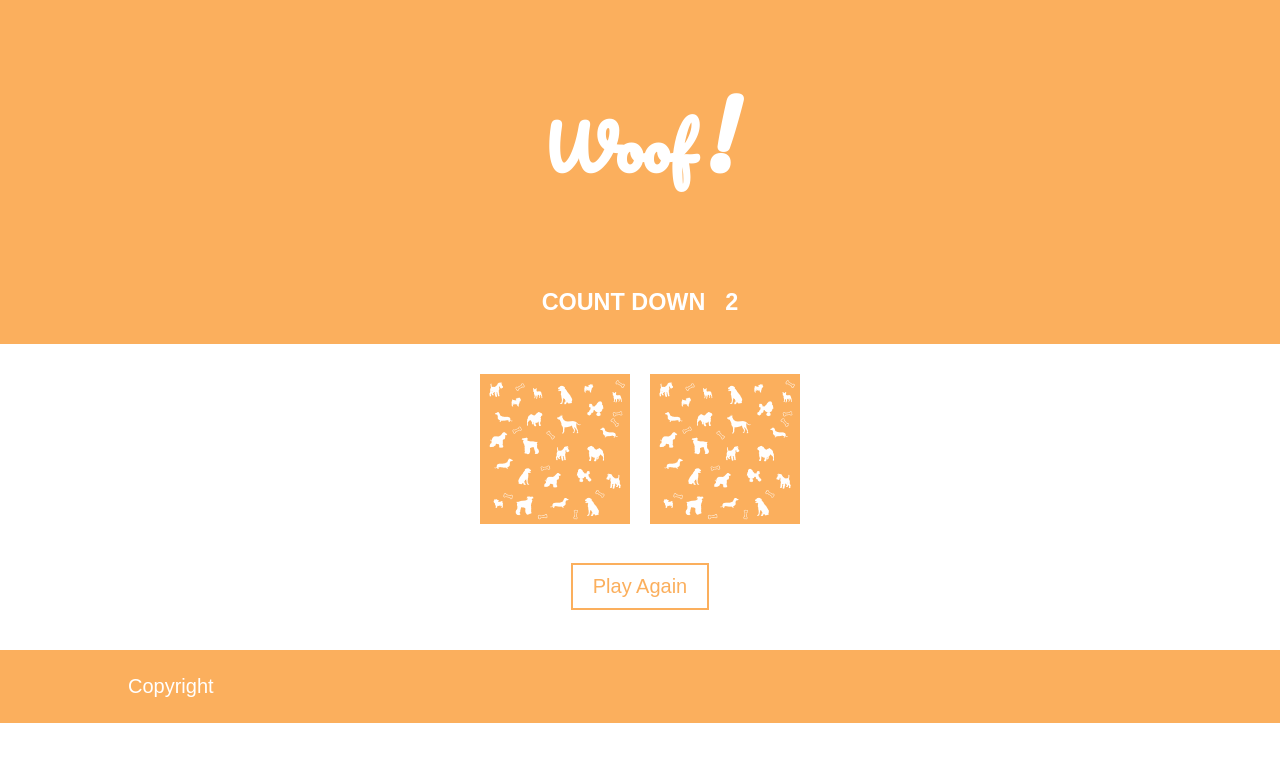
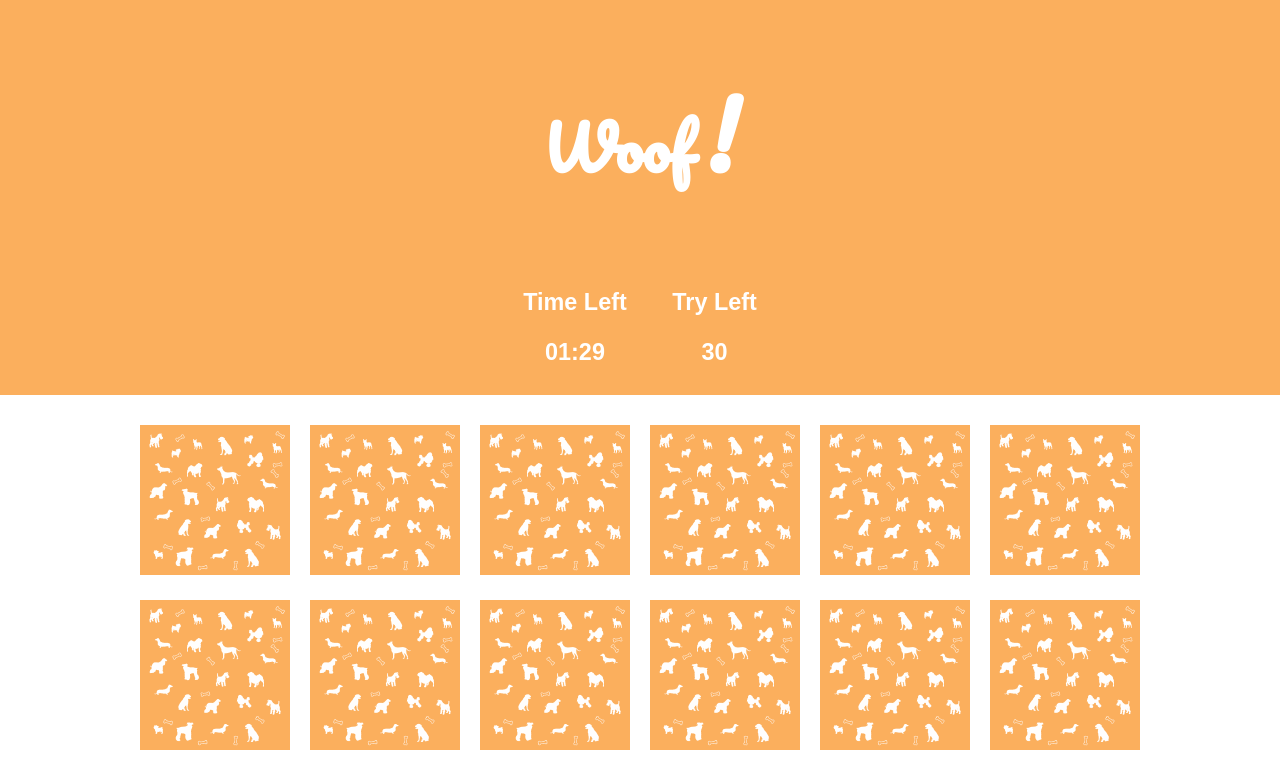
Before and after one commit to ivanyapeter/WDI-Project1-Memory_Game, a plain HTML site: page index.html in a window 1280 px wide. Both pictures are taken after a click on the button "Start Game". Shown: the top 772 px of the page. Drawn offline with Linux system fonts and the light colour scheme; a web font is replaced by a local one.

Commit message:
updating all files and make it playable on acceptable level

```diff
--- a/css/style.css
+++ b/css/style.css
@@ -19,9 +19,6 @@ ul {
 
 h1 {
   font-family: 'Pacifico', cursive;
-}
-
-h1 {
   font-size: 3em;
 }
 
@@ -51,19 +48,13 @@ span {
   margin-bottom: 20px;
 }
 
-#count-down {
-  /*float: left;*/
-  margin-right: 20px;
+.status-bar {
   display: inline-block;
-}
-
-#chances-left {
-  /*float: right;*/
-  display: inline-block;
+  margin: 0 20px;
 }
 
 .start-game {
-  /*min-height: 400px;*/
+  min-height: 297px;
 }
 
 .game-bar {
@@ -97,6 +88,10 @@ span {
   background-size: cover;
 }
 
+#start-btn {
+  margin-top: 6.2em;
+}
+
 #start-btn, #restart-btn {
   font-family: 'Spinnaker', sans-serif;
   color: #fbaf5d;
@@ -114,7 +109,7 @@ span {
 }
 
 .disableKey {
-  pointer-events: 'none';
+  pointer-events: none;
 }
 
 footer {
--- a/index.html
+++ b/index.html
@@ -11,7 +11,14 @@
   <div class="head text-center">
     <header class="container ">
       <h1>Woof <span>!</span></h1>
-      <div><h3 id="count-down">COUNT DOWN</h3><h3 id="chances-left">0</h3></div>
+      <div class="status-bar">
+        <h3>Time Left</h3>
+        <h3 id="count-down">01:00</h3>
+      </div>
+      <div class="status-bar">
+        <h3>Try Left</h3>
+        <h3 id="chances-left">0</h3>
+      </div>
     </header>
   </div>
 
--- a/js/script.js
+++ b/js/script.js
@@ -1,21 +1,25 @@
 $(document).ready(function() {
-  var arrCards = [ 'akita', 'corgi', 'dalmation', 'golden', 'husky' ];
-  // define numOfCards
-  var selectedCards = arrCards.slice(0, 1);
+  var arrCards = [ 'akita', 'corgi', 'dalmation', 'golden', 'husky', 'kingcharles', 'labrador'
+                    , 'papillon' , 'pug', 'rottweiler', 'shibainu', 'westie' ];
+  var numOfCards = 12;
+  var selectedCards = arrCards.slice(0, numOfCards);
   var cardDeck = selectedCards.slice(0);
   cardDeck = $.merge(cardDeck, selectedCards);
   cardDeck = _.shuffle(cardDeck);
   var firstCard = '';
   var secondCard = '';
-  var numOfGuess = 2;
+  var numOfGuess = 30; // more to change this somewhere else!
   var numOfCorrect = 0;
-  // var fiveMinutes = 60 * 5;
-  // var display = $('#count-down');
+  var timelimit = 90; // in second
+  var timerInterval = ''
+  var display = $('#count-down');
 
   console.log( cardDeck );
   $('#restart-btn').hide();
+  $('.status-bar').hide()
   // showDeck function
   var showDeck = function() {
+    startTimer(timelimit, display);
     $('#chances-left').html(numOfGuess);
     // in window show 8 card images
     // assign each card with value from array
@@ -29,7 +33,7 @@ $(document).ready(function() {
     $deckOfCard.append($cardList);
     console.log('all card in the deck')
     $('.card').removeClass('disableKey');
-    // startTimer(fiveMinutes, display);
+    $('.status-bar').show();
     $('#restart-btn').show();
   }
 
@@ -77,7 +81,6 @@ $(document).ready(function() {
       numOfCorrect++;
     } else {
       setTimeout(flipCardDown, 1000);
-
     }
     firstCard = '';
     secondCard = '';
@@ -86,12 +89,14 @@ $(document).ready(function() {
   var celebrate = function() {
     $('#win-lose').html('YEY!');
     $('#comment').html('You found them all in ' + (cardDeck.length - numOfGuess) + ' guesses!');
+    clearInterval(timerInterval);
     $('.card').addClass('disableKey');
   };
 
   var gameOver = function() {
     $('#win-lose').html('YEY!');
     $('#comment').html('You ... nevermind, who\'s next?');
+    clearInterval(timerInterval);
     $('.card').addClass('disableKey');
   };
 
@@ -113,20 +118,21 @@ $(document).ready(function() {
   };
 
   var restartGame = function() {
-    debugger
     cardDeck = _.shuffle(cardDeck);
     firstCard = '';
     secondCard = '';
-    numOfGuess = 10;
+    numOfGuess = 30;
     numOfCorrect = 0;
+    clearInterval(timerInterval);
     $('.list-of-card').remove();
     showDeck();
     // to welcome section
   };
 
   startTimer = function(duration, display) {
+
     var timer = duration, minutes, seconds;
-    setInterval(function () {
+    timerInterval = setInterval(function () {
         minutes = parseInt(timer / 60, 10);
         seconds = parseInt(timer % 60, 10);
 
@@ -136,7 +142,9 @@ $(document).ready(function() {
         display.html(minutes + ":" + seconds);
 
         if (--timer < 0) {
-            timer = duration;
+            // timer = duration;
+            gameOver();
+            return
           }
       }, 1000);
   }
```
